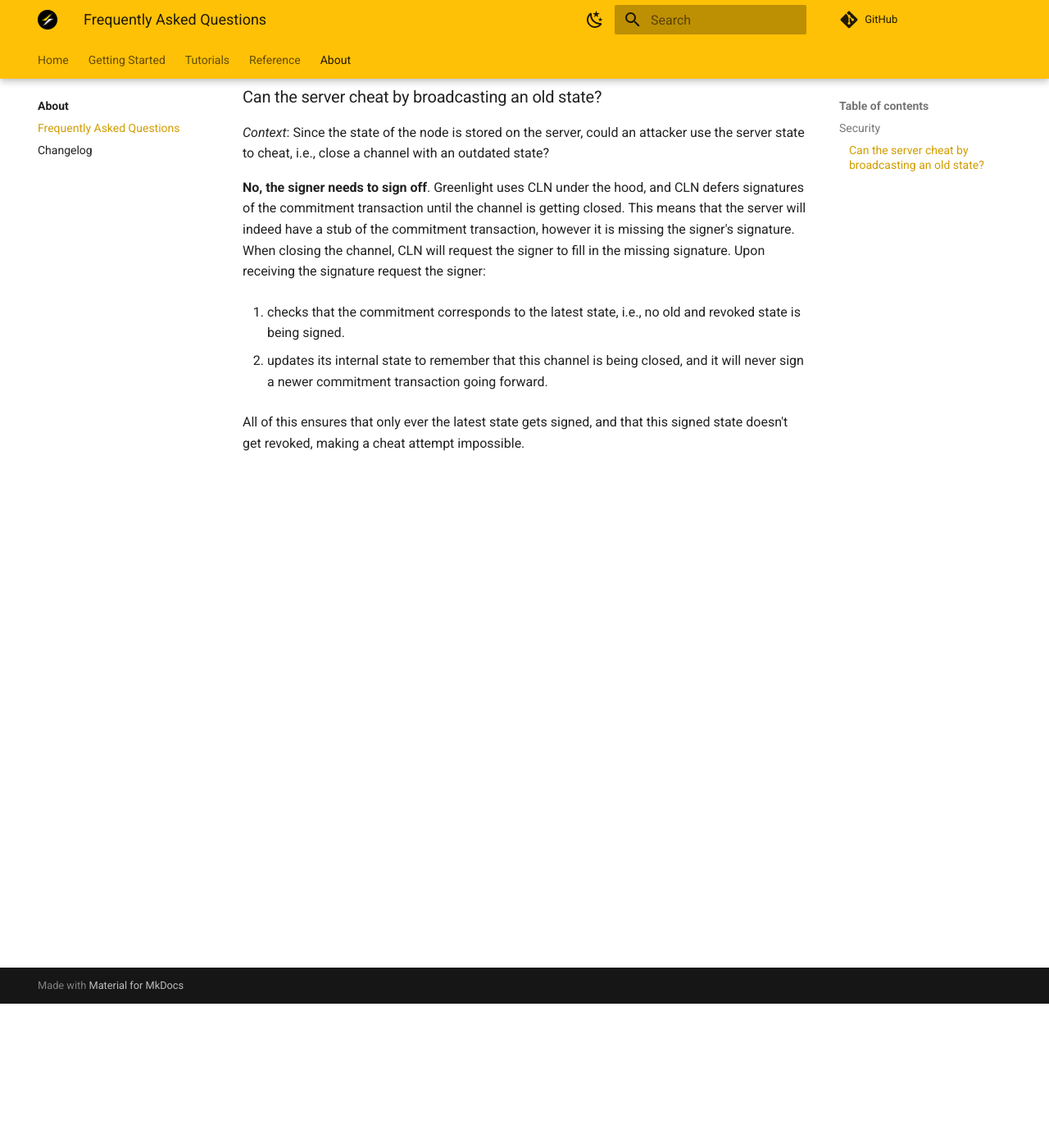
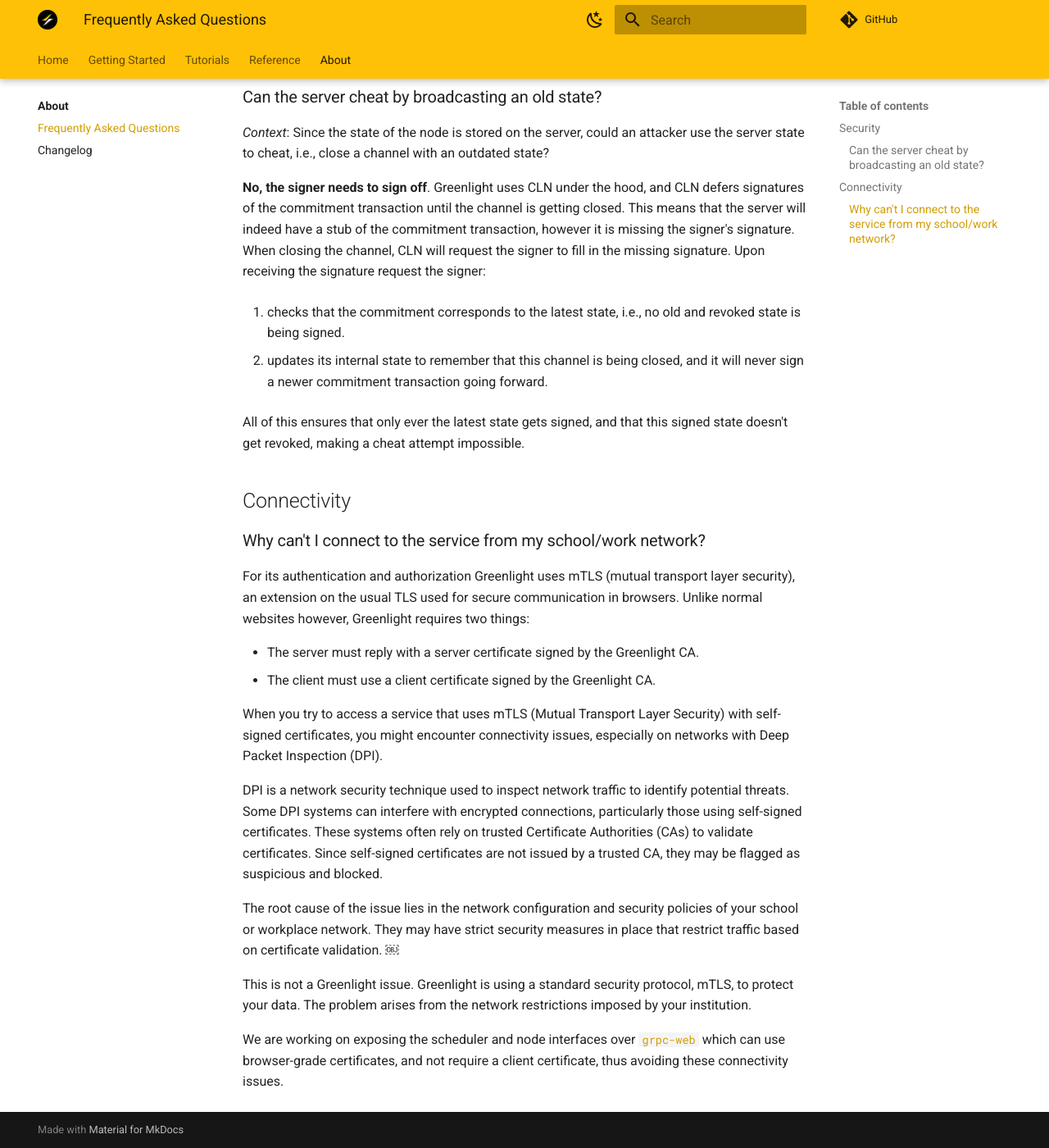
Before and after one commit to Blockstream/greenlight, an MkDocs documentation site: the page built from docs/src/about/faq.md, in a window 1280 px wide and 1400 px high, scrolled down 176 px. Shown: the whole window at 82% size. Built offline with MkDocs 1.6.1 and Material for MkDocs 9.7.7, drawn with Linux system fonts in a browser that asks for light colours; plug-ins that fetch from the network failed and are left out; comment, search, counter and statistics services are not loaded.

Commit message:
docs: Add a FAQ on DPI breaking the encryption

```diff
--- a/docs/src/about/faq.md
+++ b/docs/src/about/faq.md
@@ -26,3 +26,44 @@
 All of this ensures that only ever the latest state gets signed, and
 that this signed state doesn't get revoked, making a cheat attempt
 impossible.
+
+## Connectivity
+
+### Why can't I connect to the service from my school/work network?
+
+For its authentication and authorization Greenlight uses mTLS (mutual
+transport layer security), an extension on the usual TLS used for
+secure communication in browsers. Unlike normal websites however,
+Greenlight requires two things:
+
+ - The server must reply with a server certificate signed by the Greenlight CA.
+ - The client must use a client certificate signed by the Greenlight CA.
+
+When you try to access a service that uses mTLS (Mutual Transport
+Layer Security) with self-signed certificates, you might encounter
+connectivity issues, especially on networks with Deep Packet
+Inspection (DPI).
+
+DPI is a network security technique used to inspect network traffic to
+identify potential threats. Some DPI systems can interfere with
+encrypted connections, particularly those using self-signed
+certificates. These systems often rely on trusted Certificate
+Authorities (CAs) to validate certificates. Since self-signed
+certificates are not issued by a trusted CA, they may be flagged as
+suspicious and blocked.
+
+The root cause of the issue lies in the network configuration and
+security policies of your school or workplace network. They may have
+strict security measures in place that restrict traffic based on
+certificate validation.  ￼
+
+This is not a Greenlight issue. Greenlight is using a standard
+security protocol, mTLS, to protect your data. The problem arises from
+the network restrictions imposed by your institution.
+
+We are working on exposing the scheduler and node interfaces over
+[`grpc-web`][grpc-web] which can use browser-grade certificates, and
+not require a client certificate, thus avoiding these connectivity
+issues.
+
+[grpc-web]: https://github.com/grpc/grpc-web
```
